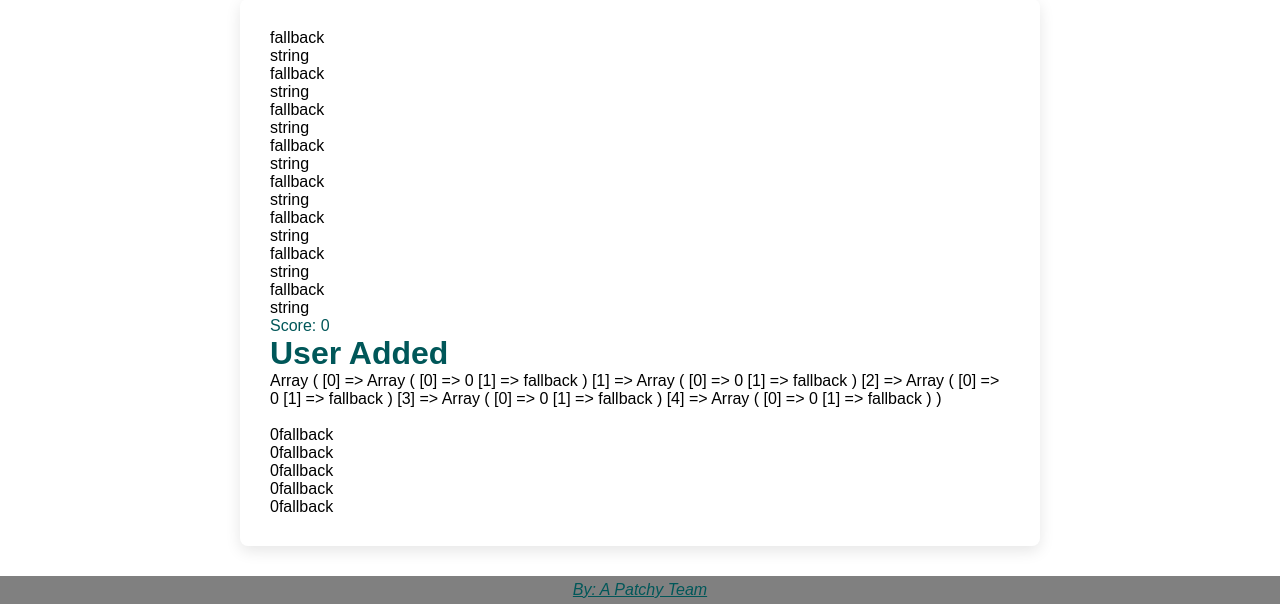
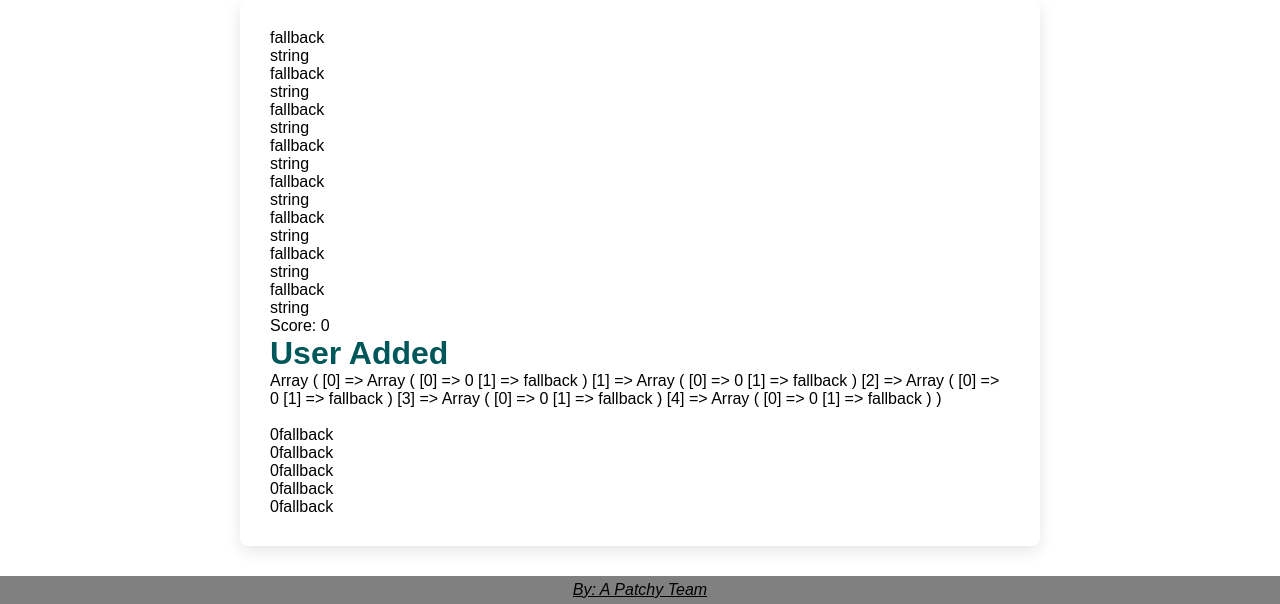
Before and after one commit to BossEliminated/COS10026-A2-Project, a PHP site: page /quiz in a window 1280 px wide. Shown: the part 942-1546 px from the top of the page. Run offline with PHP 8.4, Linux system fonts and the light colour scheme; data that the repository does not hold is empty.

Commit message:
Colour bug fix

```diff
--- a/css/master.css
+++ b/css/master.css
@@ -315,15 +315,14 @@
   background-color: white;
 }
 
-.quiz-body p,a,h1,h2 {
-  color: #005759;
-}
-
-
 .quiz-main-headding {
   text-align: center;
   font-family: serif;
   margin: 70px;
+}
+
+.quiz-main-headding p,h1 {
+  color: #005759;
 }
 
 .quiz-title {
```
